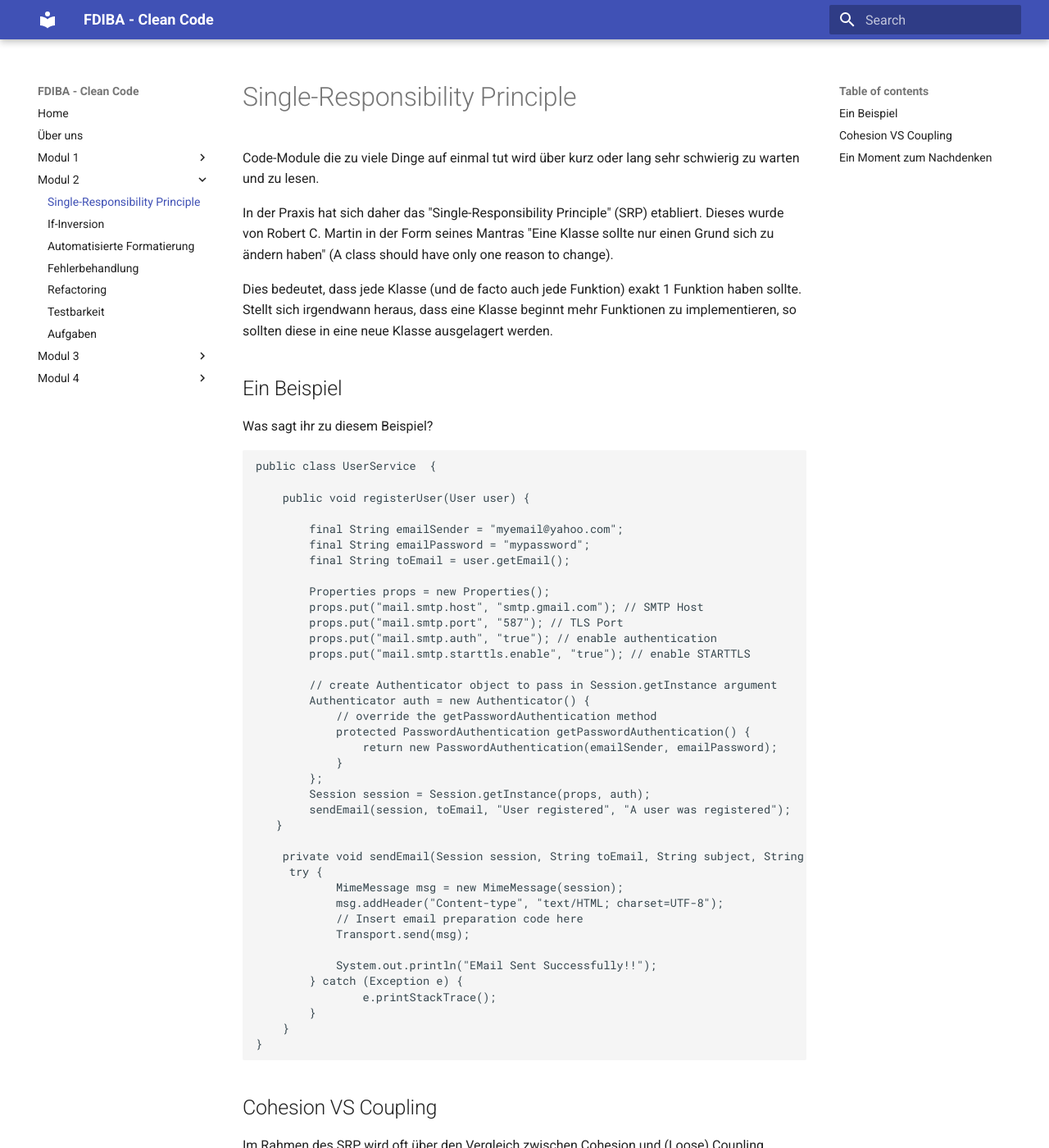
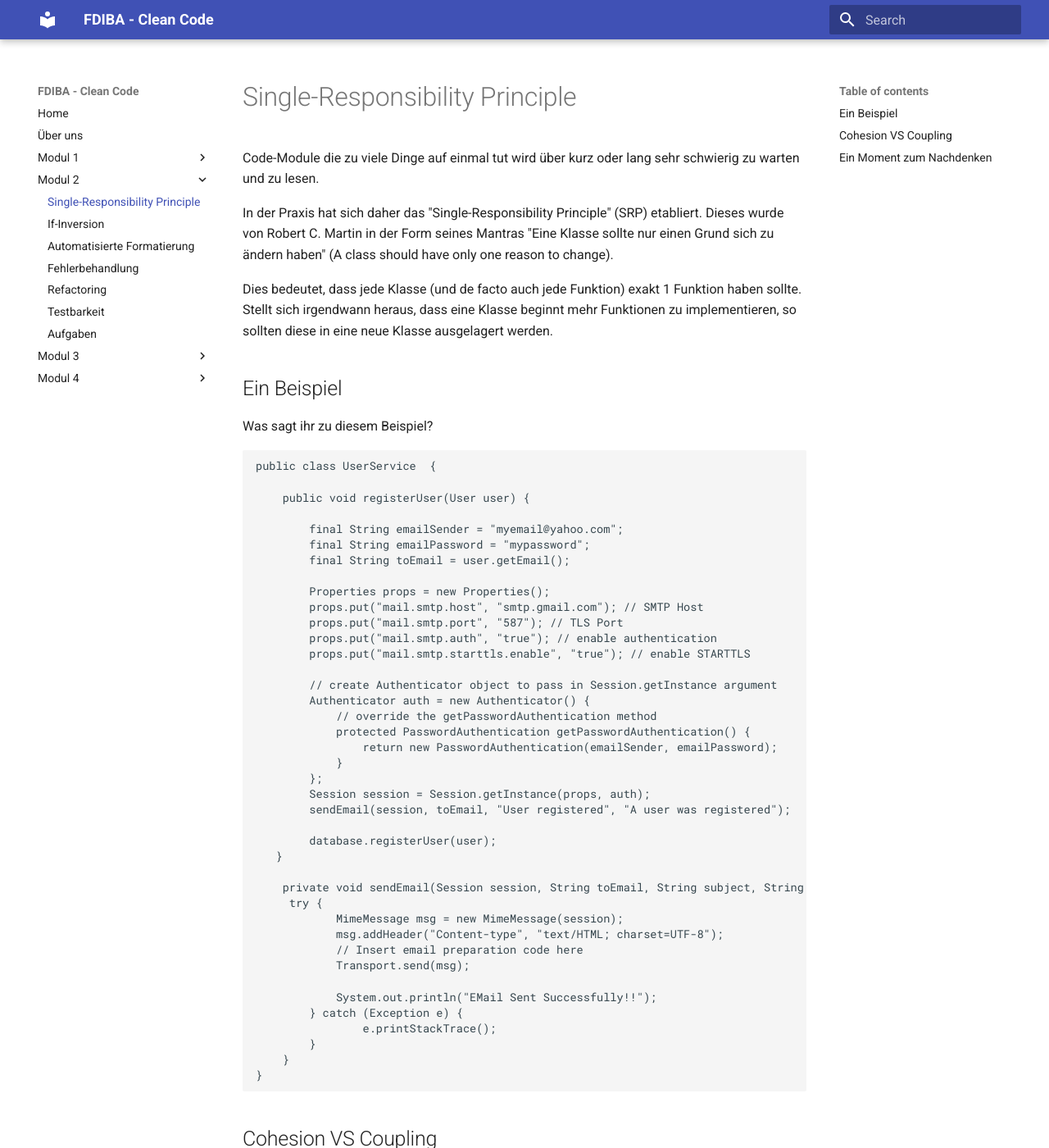
Before and after one commit to fdiba-clean-code/fdiba-clean-code.github.io, an MkDocs documentation site: the page built from docs/module-2/single-responsibility-principle.md, in a window 1280 px wide and 1400 px high. Shown: the whole window at 82% size. Built offline with MkDocs 1.6.1 and Material for MkDocs 9.7.7, drawn with Linux system fonts in a browser that asks for light colours.

Commit message:
Fixed registerUser code snippet

```diff
--- a/docs/module-2/single-responsibility-principle.md
+++ b/docs/module-2/single-responsibility-principle.md
@@ -33,6 +33,8 @@ public class UserService  {
         };
         Session session = Session.getInstance(props, auth);
         sendEmail(session, toEmail, "User registered", "A user was registered");
+
+        database.registerUser(user);
    }
 
     private void sendEmail(Session session, String toEmail, String subject, String body) {
```
